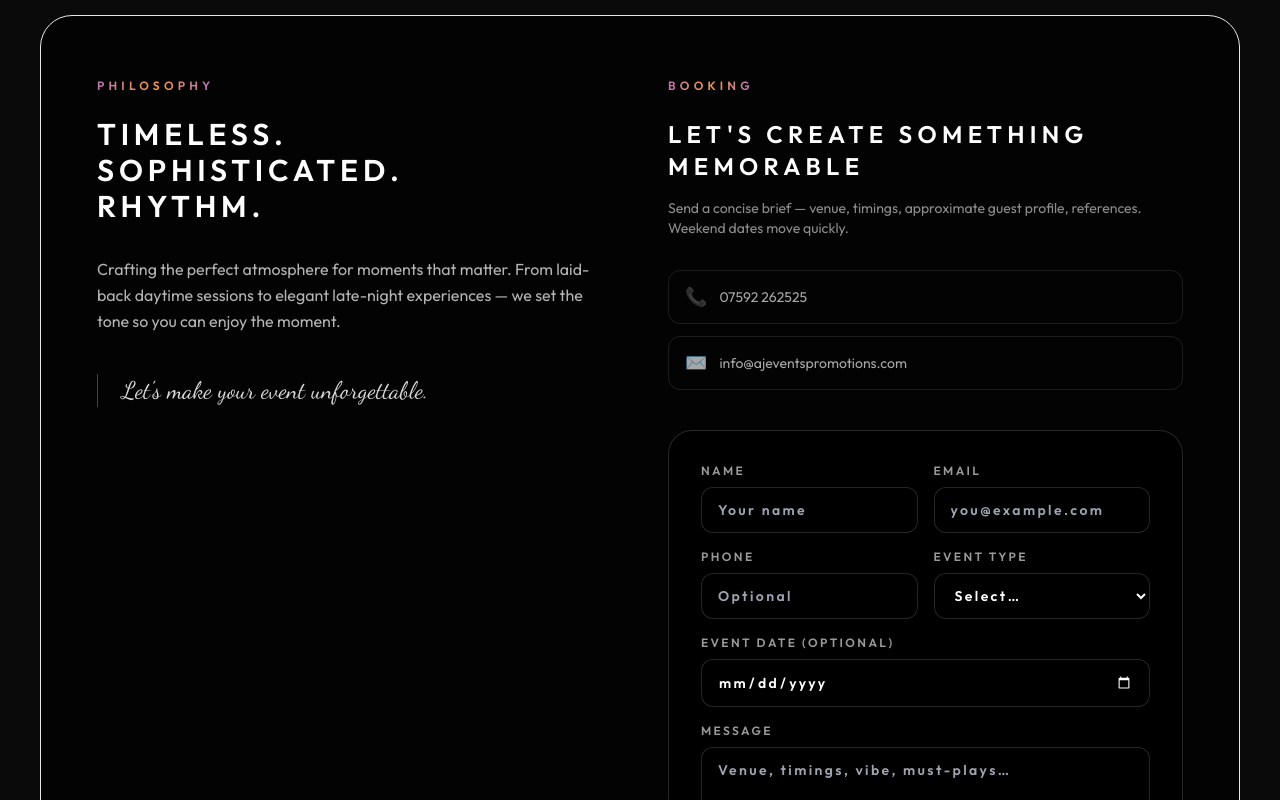
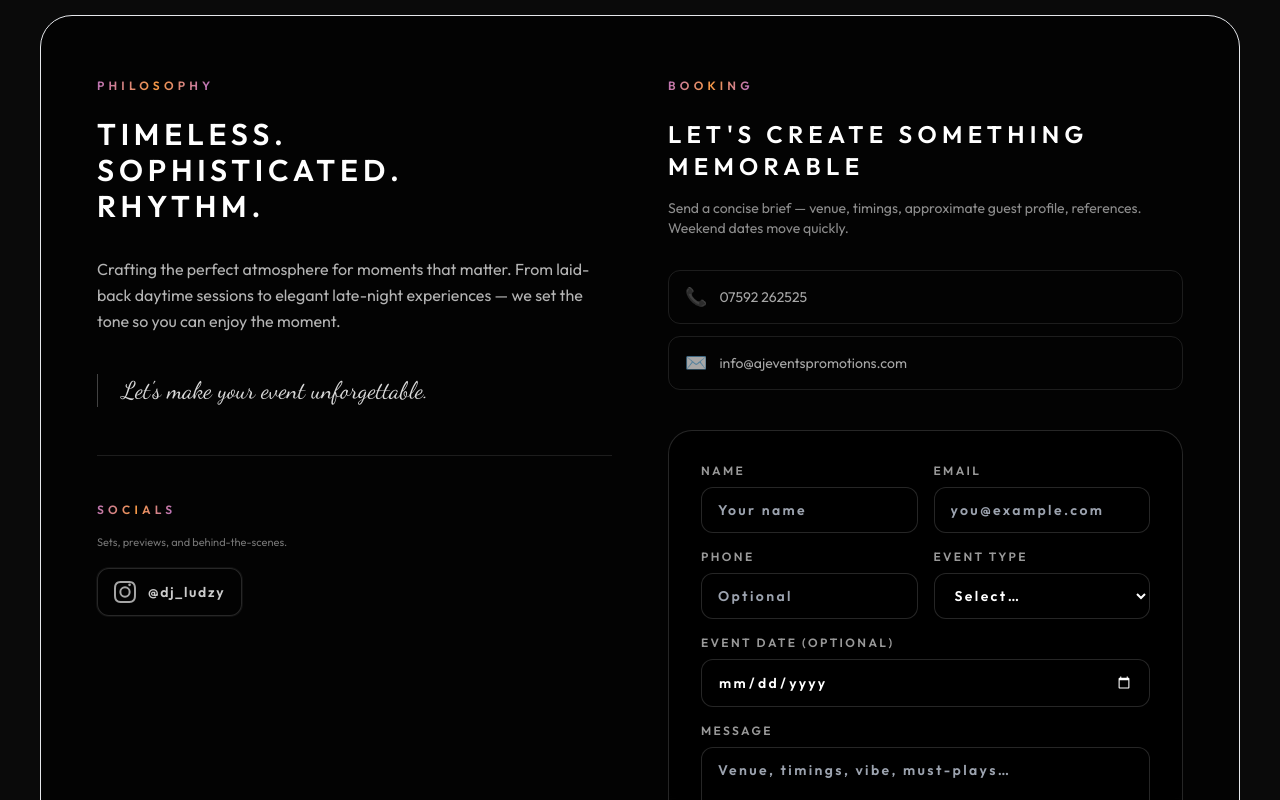
Before and after one commit to CHWEB7/Ludzy, a Next.js app: page / in a window 1280 px wide. Shown: the part 2000-2800 px from the top of the page. Built offline with nearby package versions, Linux system fonts and the light colour scheme; no server answers.

Commit message:
Gradient sound bars, philosophy socials link

```diff
--- a/app/globals.css
+++ b/app/globals.css
@@ -26,6 +26,17 @@
   }
   50% {
     background-position: 100% 50%;
+  }
+}
+
+/* Header sound bars — same palette as .title-impact, synced vertical pulse */
+@keyframes sound-bar-wave {
+  0%,
+  100% {
+    transform: scaleY(0.35);
+  }
+  50% {
+    transform: scaleY(1);
   }
 }
 
@@ -70,6 +81,25 @@
     filter: drop-shadow(0 2px 10px rgba(0, 0, 0, 0.95));
   }
 
+  /* Logo-adjacent EQ bars — purple / coral moving fill + pulse */
+  .sound-bar-spectrum {
+    @apply w-1 origin-bottom rounded-full;
+    background-image: linear-gradient(
+      105deg,
+      #a464e6 0%,
+      #f69845 28%,
+      #a464e6 52%,
+      #f69845 76%,
+      #a464e6 100%
+    );
+    background-size: 260% 100%;
+    background-position: 0% 50%;
+    animation: title-gradient-flow 5.5s ease-in-out infinite,
+      sound-bar-wave 1.2s ease-in-out infinite;
+    box-shadow: 0 0 12px rgba(164, 100, 230, 0.35),
+      0 0 8px rgba(246, 152, 69, 0.2);
+  }
+
   @media (prefers-reduced-motion: reduce) {
     .title-impact,
     .title-impact-sm {
@@ -82,5 +112,17 @@
         #f69845 100%
       );
     }
+
+    .sound-bar-spectrum {
+      animation: none;
+      background-size: 100% 100%;
+      background-position: 0 0;
+      background-image: linear-gradient(
+        115deg,
+        #a464e6 0%,
+        #f69845 100%
+      );
+      box-shadow: none;
+    }
   }
 }
--- a/app/page.tsx
+++ b/app/page.tsx
@@ -230,6 +230,33 @@
             <blockquote className="mt-10 border-l border-white/25 pl-6 font-script text-2xl leading-snug text-white/85">
               Let&apos;s make your event unforgettable.
             </blockquote>
+
+            <div className="mt-12 border-t border-white/10 pt-10">
+              <p className="title-impact mb-4">Socials</p>
+              <p className="mb-4 text-[11px] leading-relaxed text-white/45">
+                Sets, previews, and behind-the-scenes.
+              </p>
+              <a
+                href="https://www.instagram.com/dj_ludzy"
+                target="_blank"
+                rel="noopener noreferrer"
+                className="group inline-flex items-center gap-3 rounded-xl border border-white/15 bg-black/40 px-4 py-3 text-sm text-white/80 ring-1 ring-white/5 transition hover:border-[#f69845]/50 hover:bg-white/[0.07] hover:text-white hover:shadow-[0_0_24px_-4px_rgba(164,100,230,0.35)]"
+              >
+                <svg
+                  className="h-[22px] w-[22px] shrink-0 text-white/65 transition group-hover:text-[#f69845]"
+                  viewBox="0 0 24 24"
+                  fill="currentColor"
+                  xmlns="http://www.w3.org/2000/svg"
+                  aria-hidden
+                >
+                  <path d="M12 2.163c3.204 0 3.584.012 4.85.07 3.252.148 4.771 1.691 4.919 4.919.058 1.265.069 1.645.069 4.849 0 3.205-.012 3.584-.069 4.849-.149 3.225-1.664 4.771-4.919 4.919-1.266.058-1.644.07-4.85.07-3.204 0-3.584-.012-4.849-.07-3.26-.149-4.771-1.699-4.919-4.92-.058-1.265-.07-1.644-.07-4.849 0-3.204.013-3.583.07-4.849.149-3.227 1.664-4.771 4.919-4.919 1.266-.057 1.645-.069 4.849-.069zM12 0C8.741 0 8.333.014 7.053.072 2.695.272.273 2.69.073 7.052.014 8.333 0 8.741 0 12c0 3.259.014 3.668.072 4.948.2 4.358 2.618 6.78 6.98 6.98C8.333 23.986 8.741 24 12 24c3.259 0 3.668-.014 4.948-.072 4.354-.2 6.782-2.618 6.979-6.98.059-1.28.073-1.689.073-4.948 0-3.259-.014-3.667-.072-4.947-.196-4.354-2.617-6.78-6.979-6.98C15.668.014 15.259 0 12 0zm0 5.838a6.162 6.162 0 100 12.324 6.162 6.162 0 000-12.324zM12 16a4 4 0 110-8 4 4 0 010 8zm6.406-11.845a1.44 1.44 0 11-2.881 0 1.44 1.44 0 012.881 0z" />
+                </svg>
+                <span>
+                  <span className="sr-only">Instagram — </span>
+                  <span className="font-semibold tracking-[0.12em]">@dj_ludzy</span>
+                </span>
+              </a>
+            </div>
           </div>
 
           <div id="book" className="scroll-mt-28">
--- a/components/SoundBars.tsx
+++ b/components/SoundBars.tsx
@@ -8,8 +8,8 @@
       {heights.map((h, i) => (
         <span
           key={i}
-          className={`w-1 origin-bottom rounded-full bg-gradient-to-t from-white/30 to-white ${h} animate-sound-bar`}
-          style={{ animationDelay: `${i * 0.08}s` }}
+          className={`sound-bar-spectrum ${h}`}
+          style={{ animationDelay: `0s, ${i * 0.08}s` }}
         />
       ))}
     </div>
```
